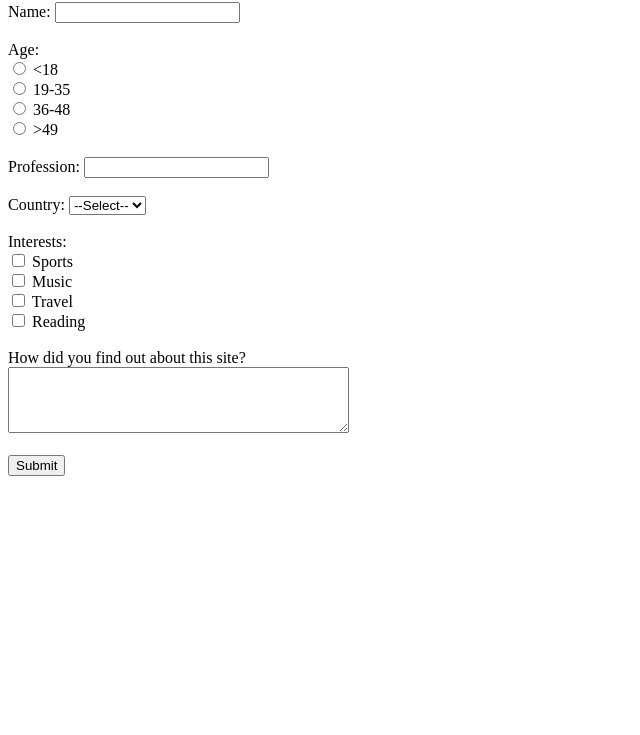
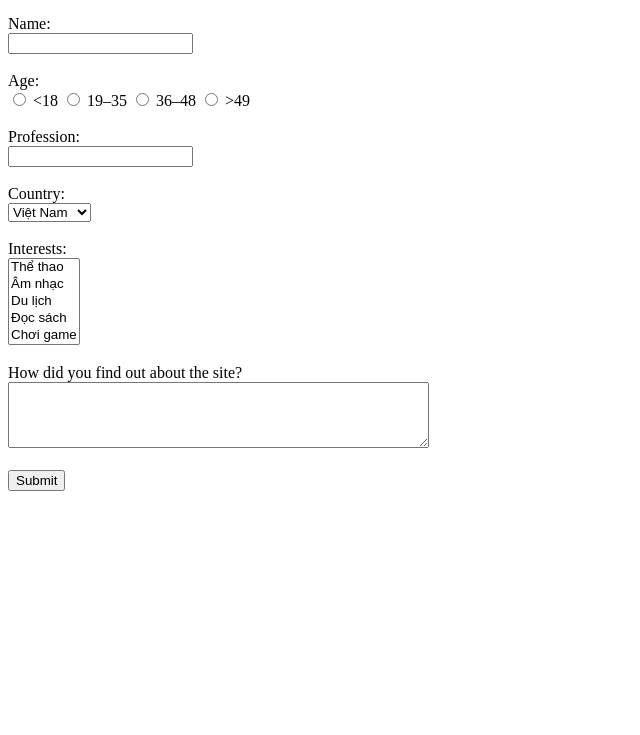
Before and after one commit to TranTienHop/WEB-DESIGNER, a plain HTML site: page 6551071031_BTLT3/Q4_655101031/Q4.html in a window 1280 px wide. Shown: the part 65-800 px from the top of the page, without its empty margins (0-640 px from the left). Drawn offline with Linux system fonts and the light colour scheme.

Commit message:
Update Q4.html

```diff
--- a/6551071031_BTLT3/Q4_655101031/Q4.html
+++ b/6551071031_BTLT3/Q4_655101031/Q4.html
@@ -2,57 +2,55 @@
 <html lang="en">
 <head>
     <meta charset="UTF-8">
-    <title>User Information Form</title>
+    <title>Q4</title>
 </head>
 <body>
-    <h2>User Information Form</h2>
-
-    <form action="process.php" method="get">
+    <h1 style="color:red">INPUT INFORMATION</h1>
+    <form action="noichuadulieu.com" method="get">
         <!-- Name -->
-        <label for="name">Name:</label>
-        <input type="text" id="name" name="name" required><br><br>
+        <label for="name">Name:</label><br>
+        <input type="text" id="name" name="name"><br><br>
 
         <!-- Age -->
         <label>Age:</label><br>
-        <input type="radio" id="age1" name="age" value="<18" required>
-        <label for="age1">&lt;18</label><br>
+        <input type="radio" id="age1" name="age" value="<18">
+        <label for="age1">&lt;18</label>
         <input type="radio" id="age2" name="age" value="19-35">
-        <label for="age2">19-35</label><br>
+        <label for="age2">19–35</label>
         <input type="radio" id="age3" name="age" value="36-48">
-        <label for="age3">36-48</label><br>
+        <label for="age3">36–48</label>
         <input type="radio" id="age4" name="age" value=">49">
         <label for="age4">&gt;49</label><br><br>
 
         <!-- Profession -->
-        <label for="profession">Profession:</label>
-        <input type="text" id="profession" name="profession" required><br><br>
+        <label for="profession">Profession:</label><br>
+        <input type="text" id="profession" name="profession"><br><br>
 
         <!-- Country -->
-        <label for="country">Country:</label>
-        <select id="country" name="country" required>
-            <option value="">--Select--</option>
-            <option value="Vietnam">Vietnam</option>
-            <option value="USA">USA</option>
-            <option value="UK">UK</option>
-            <option value="Japan">Japan</option>
+        <label for="country">Country:</label><br>
+        <select id="country" name="country">
+            <option value="vn">Việt Nam</option>
+            <option value="us">Hoa Kỳ</option>
+            <option value="uk">Anh</option>
+            <option value="jp">Nhật Bản</option>
+            <option value="kr">Hàn Quốc</option>
         </select><br><br>
 
         <!-- Interests -->
-        <label>Interests:</label><br>
-        <input type="checkbox" id="sports" name="interests" value="Sports">
-        <label for="sports">Sports</label><br>
-        <input type="checkbox" id="music" name="interests" value="Music">
-        <label for="music">Music</label><br>
-        <input type="checkbox" id="travel" name="interests" value="Travel">
-        <label for="travel">Travel</label><br>
-        <input type="checkbox" id="reading" name="interests" value="Reading">
-        <label for="reading">Reading</label><br><br>
+        <label for="interests">Interests:</label><br>
+        <select id="interests" name="interests" multiple size="5">
+            <option value="sports">Thể thao</option>
+            <option value="music">Âm nhạc</option>
+            <option value="travel">Du lịch</option>
+            <option value="reading">Đọc sách</option>
+            <option value="gaming">Chơi game</option>
+        </select><br><br>
 
-        <!-- How user found out -->
-        <label for="feedback">How did you find out about this site?</label><br>
-        <textarea id="feedback" name="feedback" rows="4" cols="40"></textarea><br><br>
+        <!-- Discover -->
+        <label for="discover">How did you find out about the site?</label><br>
+        <textarea id="discover" name="discover" rows="4" cols="50"></textarea><br><br>
 
-        <!-- Submit -->
+        <!-- Submit button -->
         <input type="submit" value="Submit">
     </form>
 </body>
```
